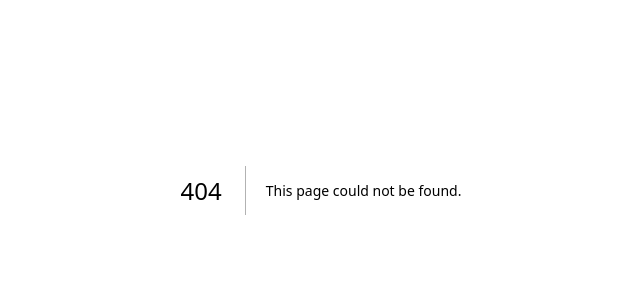
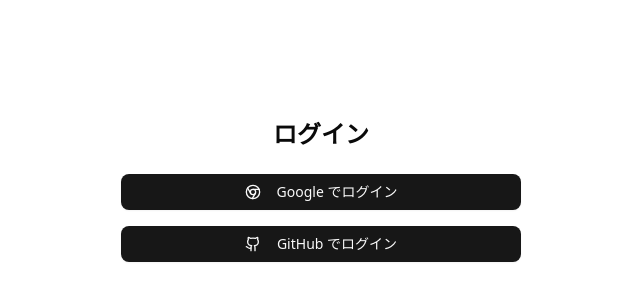
Before and after one commit to araki777/WebImagePro, a Next.js app in the folder next/: page /login in a window 1280 px wide. Before the commit this address had no page. Shown: the part 210-510 px from the top of the page, without its empty margins (319-959 px from the left). Built offline with nearby package versions, Linux system fonts and the light colour scheme; no server answers.

Commit message:
oAuthでのログインを実装

```diff
--- a/next/package.json
+++ b/next/package.json
@@ -12,6 +12,7 @@
   },
   "dependencies": {
     "@azure/storage-blob": "^12.17.0",
+    "@radix-ui/react-avatar": "^1.1.3",
     "@radix-ui/react-collapsible": "^1.1.3",
     "@radix-ui/react-label": "^2.1.2",
     "@radix-ui/react-select": "^2.1.6",
@@ -19,6 +20,10 @@
     "@radix-ui/react-slot": "^1.1.2",
     "@radix-ui/react-switch": "^1.1.3",
     "@radix-ui/react-tabs": "^1.1.3",
+    "@supabase/auth-helpers-nextjs": "^0.10.0",
+    "@supabase/auth-helpers-react": "^0.5.0",
+    "@supabase/ssr": "^0.6.1",
+    "@supabase/supabase-js": "^2.49.3",
     "class-variance-authority": "^0.7.1",
     "clsx": "^2.1.1",
     "lucide-react": "^0.484.0",
--- /dev/null
+++ b/next/src/app/api/auth/callback/route.ts
@@ -0,0 +1,15 @@
+import { createRouteHandlerClient } from '@supabase/auth-helpers-nextjs';
+import { cookies } from 'next/headers';
+import { NextResponse } from 'next/server';
+
+export async function GET(request: Request) {
+  const requestUrl = new URL(request.url);
+  const code = requestUrl.searchParams.get('code');
+
+  if (code) {
+    const supabase = createRouteHandlerClient({ cookies });
+    await supabase.auth.exchangeCodeForSession(code);
+  }
+
+  return NextResponse.redirect(new URL('/', requestUrl.origin));
+}
--- /dev/null
+++ b/next/src/app/login/page.tsx
@@ -0,0 +1,58 @@
+'use client';
+
+import { supabase } from '@/lib/supabase';
+import { Button } from "@/components/ui/button";
+import { Chrome, Github } from "lucide-react";
+
+interface OAuthLoginProps {
+  providers: ('google' | 'github')[];
+}
+
+export function OAuthLogin({ providers }: OAuthLoginProps) {
+  const handleOAuthLogin = async (provider: string) => {
+    try {
+      const { error } = await supabase.auth.signInWithOAuth({
+        provider: provider as 'google' | 'github',
+        options: {
+          redirectTo: `${window.location.origin}/api/auth/callback`,
+        },
+      });
+
+      if (error) {
+        console.error('OAuth login error:', error);
+        alert(`OAuth ログインに失敗しました: ${error.message}`);
+      }
+    } catch (error) {
+      console.error('OAuth login error:', error);
+      alert('OAuth ログイン中にエラーが発生しました');
+    }
+  };
+
+  return (
+    <div className="flex flex-col gap-4">
+      {providers.includes('google') && (
+        <Button className="w-full" onClick={() => handleOAuthLogin('google')}>
+          <Chrome className="w-4 h-4 mr-2" />
+          Google でログイン
+        </Button>
+      )}
+      {providers.includes('github') && (
+        <Button className="w-full" onClick={() => handleOAuthLogin('github')}>
+          <Github className="w-4 h-4 mr-2" />
+          GitHub でログイン
+        </Button>
+      )}
+    </div>
+  );
+}
+
+export default function LoginPage() {
+  return (
+    <div className="min-h-screen bg-background flex items-center justify-center">
+      <div className="w-full max-w-md p-6 space-y-6">
+        <h1 className="text-2xl font-bold text-center">ログイン</h1>
+        <OAuthLogin providers={['google', 'github']} />
+      </div>
+    </div>
+  );
+}
--- a/next/src/app/page.tsx
+++ b/next/src/app/page.tsx
@@ -5,11 +5,18 @@ import { ImageUpload } from "@/components/image-upload";
 import { ImageGallery } from "@/components/image-gallery";
 import { Tabs, TabsContent, TabsList, TabsTrigger } from "@/components/ui/tabs";
 import { Upload, Image as ImageIcon } from "lucide-react";
+import { supabase } from '@/lib/supabase';
+import { redirect } from "next/navigation";
 
 export default function Home() {
+  const handleOAuthLogOut = async () => {
+      await supabase.auth.signOut();
+      redirect('/login');
+  };
+
   return (
     <div className="min-h-screen bg-background">
-      <Header />
+      <Header onLogout={handleOAuthLogOut} />
       <main className="container mx-auto px-4 py-8">
         <Tabs defaultValue="upload" className="space-y-6">
           <TabsList className="grid w-full max-w-md mx-auto grid-cols-2">
--- /dev/null
+++ b/next/src/components/ui/avatar.tsx
@@ -0,0 +1,53 @@
+"use client"
+
+import * as React from "react"
+import * as AvatarPrimitive from "@radix-ui/react-avatar"
+
+import { cn } from "@/lib/utils"
+
+function Avatar({
+  className,
+  ...props
+}: React.ComponentProps<typeof AvatarPrimitive.Root>) {
+  return (
+    <AvatarPrimitive.Root
+      data-slot="avatar"
+      className={cn(
+        "relative flex size-8 shrink-0 overflow-hidden rounded-full",
+        className
+      )}
+      {...props}
+    />
+  )
+}
+
+function AvatarImage({
+  className,
+  ...props
+}: React.ComponentProps<typeof AvatarPrimitive.Image>) {
+  return (
+    <AvatarPrimitive.Image
+      data-slot="avatar-image"
+      className={cn("aspect-square size-full", className)}
+      {...props}
+    />
+  )
+}
+
+function AvatarFallback({
+  className,
+  ...props
+}: React.ComponentProps<typeof AvatarPrimitive.Fallback>) {
+  return (
+    <AvatarPrimitive.Fallback
+      data-slot="avatar-fallback"
+      className={cn(
+        "bg-muted flex size-full items-center justify-center rounded-full",
+        className
+      )}
+      {...props}
+    />
+  )
+}
+
+export { Avatar, AvatarImage, AvatarFallback }
--- a/next/src/components/ui/header.tsx
+++ b/next/src/components/ui/header.tsx
@@ -1,9 +1,14 @@
 "use client";
 
-import { Upload } from "lucide-react";
+import { Upload, LogOut } from "lucide-react";
 import Link from "next/link";
+import { Button } from "./button";
 
-export function Header() {
+interface HeaderProps {
+  onLogout: () => Promise<void>;
+}
+
+export function Header({ onLogout }: HeaderProps) {
     return (
         <header className="border-b">
             <div className="container mx-auto px-4 py-3 flex items-center justify-between">
@@ -11,6 +16,10 @@ export function Header() {
                     <Upload className="h-6 w-6" />
                     <span className="text-xl font-bold">Web Image Pro</span>
                 </Link>
+                <Button variant="ghost" onClick={onLogout} className="flex items-center gap-2">
+                    <LogOut className="h-4 w-4" />
+                    ログアウト
+                </Button>
             </div>
         </header>
     )
--- /dev/null
+++ b/next/src/lib/supabase.ts
@@ -0,0 +1,13 @@
+import { createClient } from '@supabase/supabase-js';
+
+if (!process.env.NEXT_PUBLIC_SUPABASE_URL) {
+  throw new Error('Missing env.NEXT_PUBLIC_SUPABASE_URL');
+}
+if (!process.env.NEXT_PUBLIC_SUPABASE_ANON_KEY) {
+  throw new Error('Missing env.NEXT_PUBLIC_SUPABASE_ANON_KEY');
+}
+
+export const supabase = createClient(
+  process.env.NEXT_PUBLIC_SUPABASE_URL,
+  process.env.NEXT_PUBLIC_SUPABASE_ANON_KEY
+);
```
Also changed, not shown: 1 other file (tests, documents, lock files or other folders).
